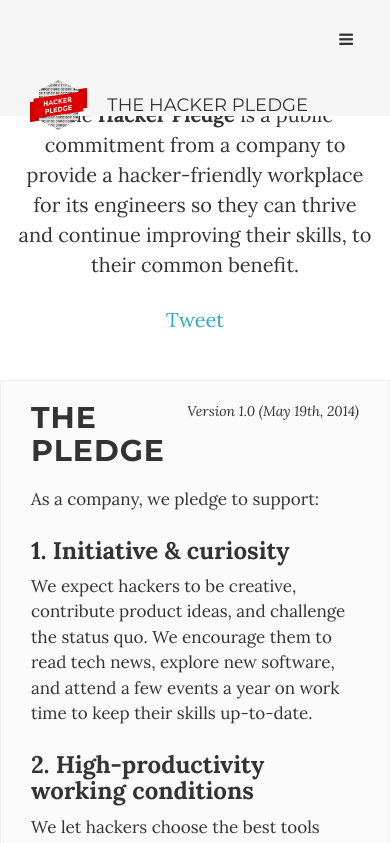
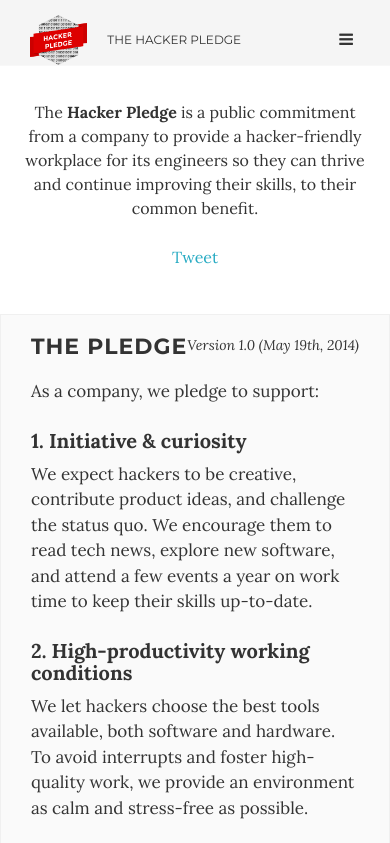
Before and after one commit to WTTJ/dot_hackerpledge, a website: page www/static/index.html in a window 390 px wide. Shown: the top 843 px of the page. Drawn offline with nearby package versions, Linux system fonts and the light colour scheme.

Commit message:
Responsive improvements

```diff
--- a/www/static/less/hackerpledge.less
+++ b/www/static/less/hackerpledge.less
@@ -250,11 +250,14 @@
         margin-right:20px;
     }
     .navbar-brand {
-        width:320px;
+        width:245px;
         line-height:50px;
     }
     .navbar-toggle {
         padding-top:20px;
+    }
+    .navbar-title {
+        font-size:12px;
     }
 
     a.github-fork {
@@ -263,5 +266,16 @@
 
     .about-section {
         padding-top: 80px;
+        p {
+            font-size:16px;
+        }
+    }
+
+    h2 {
+        font-size:22px;
+    }
+
+    h3 {
+        font-size:20px;
     }
 }
```
Also changed, not shown: www/static/css/hackerpledge.css.
